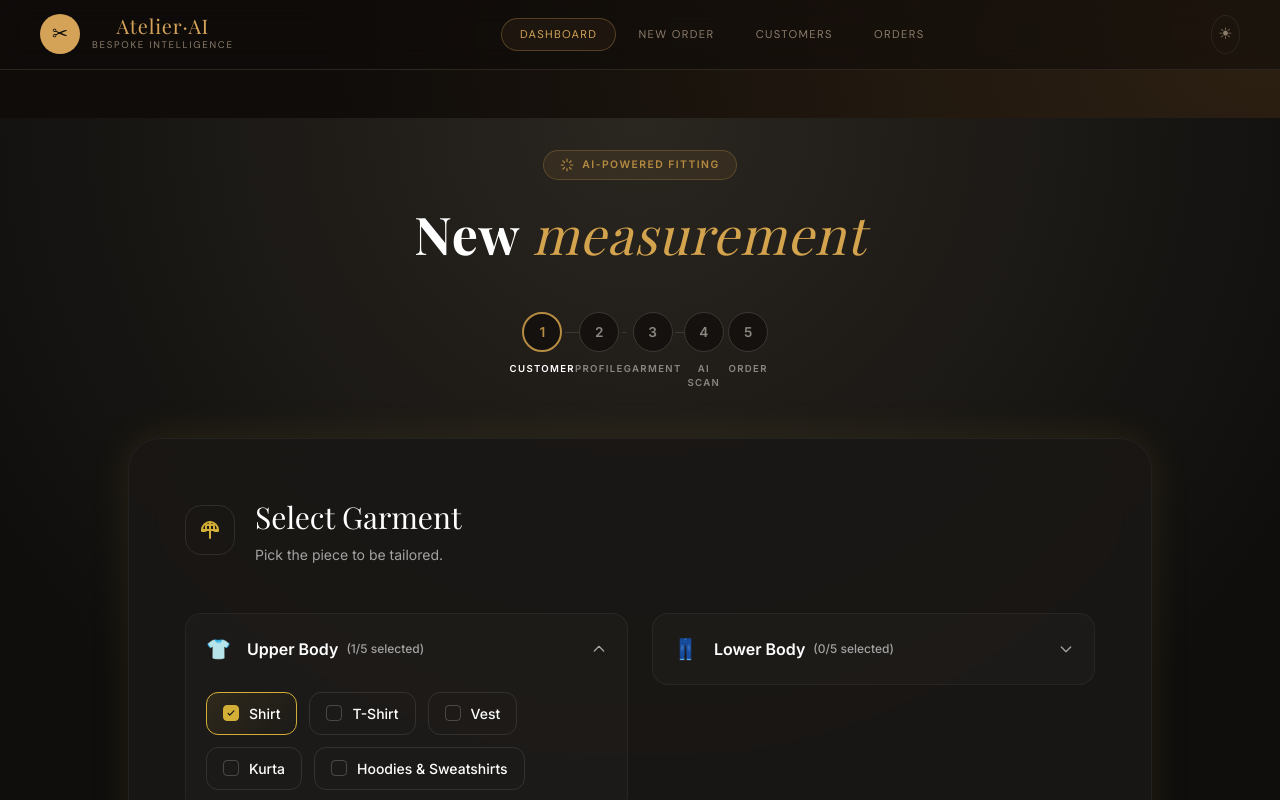
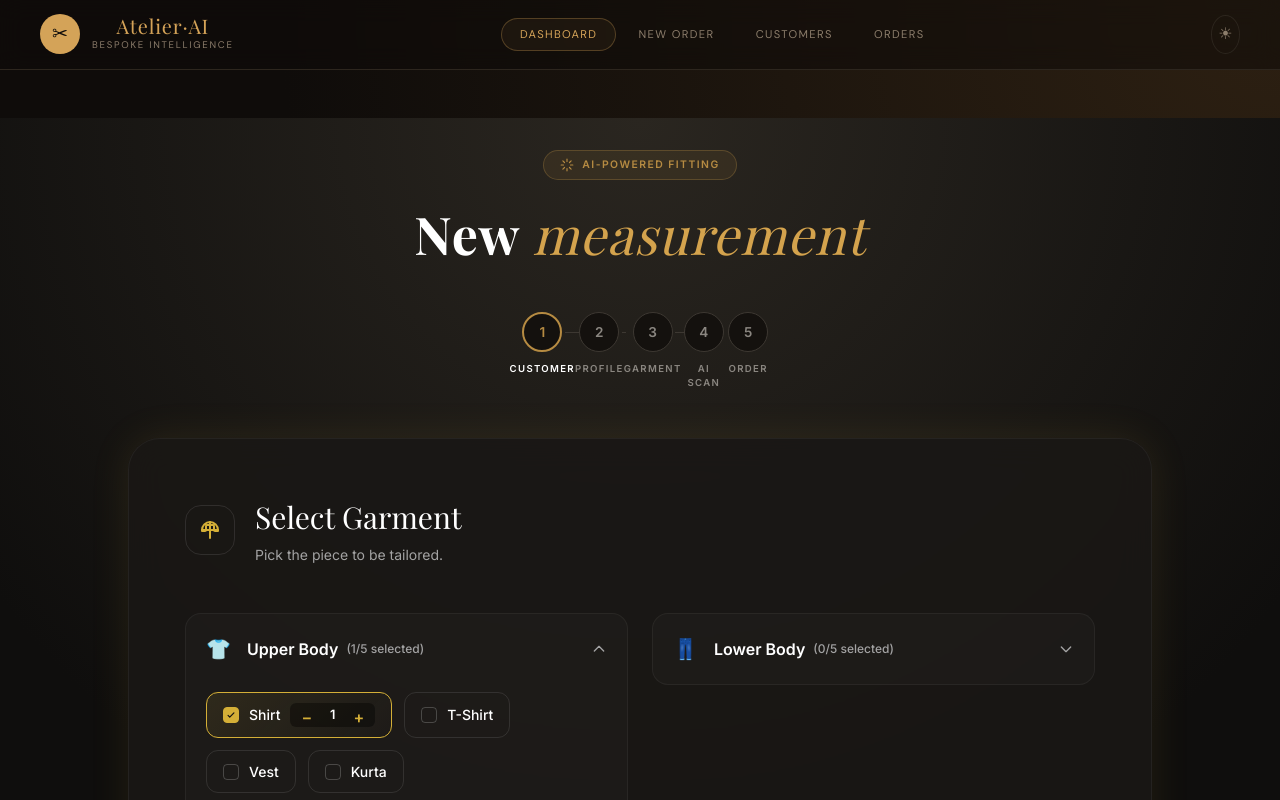
Before and after one commit to ML510/ML510-Al-Based-Body-Measurement-and-Smart-Clothing-Recommendation-System-frontend, a React (Vite) app: page /select-clothing in a window 1280 px wide. Shown: the top 800 px of the page. Built offline with nearby package versions, Linux system fonts and the light colour scheme; a web font is replaced by a local one.

Commit message:
Add UploadButton component and integrate it into AIScan page; update styles for buttons and add quantity control in SelectClothing

```diff
--- /dev/null
+++ b/src/components/Button/UploadButton.jsx
@@ -0,0 +1,51 @@
+import { useState, useRef } from "react";
+
+function UploadButton() {
+  const [selectedImage, setSelectedImage] = useState(null);
+  const fileInputRef = useRef(null);
+
+//   useEffect(() => {
+//     console.log("selectedImage changed:", selectedImage);
+//   }, [selectedImage]);
+
+  const uploadImage = (event) => {
+    const file = event.target.files[0];
+
+    if (file) {
+      setSelectedImage(file);
+
+      console.log("Selected File:", file);
+      console.log("Selected File:", file.name);
+    }
+  };
+
+  return (
+    <div>
+      <button
+        className="ais-enable-btn-two"
+        type="button"
+        onClick={() => fileInputRef.current.click()}
+      >
+        Upload Image
+      </button>
+
+      <input
+        type="file"
+        accept="image/*"
+        ref={fileInputRef}
+        onChange={uploadImage}
+        style={{ display: "none" }}
+      />
+
+      {/* {selectedImage && (
+        <img
+          src={URL.createObjectURL(selectedImage)}
+          alt="Preview"
+          width={200}
+        />
+      )} */}
+    </div>
+  );
+}
+
+export default UploadButton;
--- a/src/pages/AIScan/AIScan.css
+++ b/src/pages/AIScan/AIScan.css
@@ -402,9 +402,9 @@
 }
 
 .ais-enable-btn {
-  background: linear-gradient(135deg, var(--ais-gold) 0%, var(--ais-gold-dark) 100%);
-  color: var(--ais-bg);
-  border: 1px solid rgba(235,179,85,0.5);
+  background: linear-gradient(135deg, #EBB355 0%, #C8922E 100%);
+  color: #0F0E0D;
+  border: 1px solid rgba(235, 179, 85, 0.5);
   border-radius: 9999px;
   padding: 0.7rem 2rem;
   font-size: 0.85rem;
@@ -412,7 +412,7 @@
   font-family: 'DM Sans', sans-serif;
   letter-spacing: 0.04em;
   cursor: pointer;
-  box-shadow: 0 0 20px rgba(235,179,85,0.4);
+  box-shadow: 0 0 20px rgba(235, 179, 85, 0.4);
   transition: box-shadow 0.25s, filter 0.2s;
 }
 
@@ -574,3 +574,24 @@
   opacity: 0.4;
   cursor: not-allowed;
 }
+
+.ais-enable-btn-two {
+  background: linear-gradient(135deg, #EBB355 0%, #C8922E 100%);
+  color: #0F0E0D;
+  border: 1px solid rgba(235, 179, 85, 0.5);
+  border-radius: 9999px;
+  padding: 0.7rem 2rem;
+  font-size: 0.85rem;
+  font-weight: 500;
+  font-family: 'DM Sans', sans-serif;
+  letter-spacing: 0.04em;
+  cursor: pointer;
+  box-shadow: 0 0 20px rgba(235, 179, 85, 0.4);
+  transition: box-shadow 0.25s, filter 0.2s;
+  margin-top: 0.75rem;
+}
+
+.ais-enable-btn-two:hover {
+  filter: brightness(1.1);
+  box-shadow: 0 0 28px rgba(235,179,85,0.6);
+}
--- a/src/pages/AIScan/AIScan.jsx
+++ b/src/pages/AIScan/AIScan.jsx
@@ -3,6 +3,7 @@ import "./AIScan.css";
 import Header from "../../components/Header";
 import HeaderTitel from "../../components/HeaderTitel";
 import SelecterBar from "../../components/SelecterBar";
+import UploadButton from "../../components/Button/UploadButton";
 
 // ── Camera Viewport ───────────────────────────────────
 const CameraViewport = forwardRef(function CameraViewport(
@@ -21,6 +22,7 @@ const CameraViewport = forwardRef(function CameraViewport(
       <div className="ais-corner ais-corner-tr" />
       <div className="ais-corner ais-corner-bl" />
       <div className="ais-corner ais-corner-br" />
+
 
       {stream && (
         <video
@@ -76,6 +78,8 @@ const CameraViewport = forwardRef(function CameraViewport(
           <button className="ais-enable-btn" onClick={onEnable} type="button">
             Enable Camera
           </button>
+
+          <UploadButton />
         </div>
       )}
 
--- a/src/pages/SelectClothing/SelectClothing.css
+++ b/src/pages/SelectClothing/SelectClothing.css
@@ -349,3 +349,43 @@
 .btn-continue:hover  { background: var(--gold-hover); }
 .btn-continue:active { transform: scale(0.97); }
 .btn-continue svg    { width: 1.25rem; height: 1.25rem; }
+
+.chip__qty {
+  display: flex;
+  align-items: center;
+  gap: .5rem;
+
+  margin-left: auto;
+
+  background: rgba(0,0,0,.4);
+  border: 1px solid var(--gold-20);
+
+  border-radius: 6px;
+  padding: .15rem .4rem;
+}
+
+.chip__qty-btn {
+  width: 20px;
+  height: 20px;
+
+  border: none;
+  background: transparent;
+
+  color: var(--gold);
+  font-size: 1rem;
+  font-weight: 700;
+
+  cursor: pointer;
+}
+
+.chip__qty-btn:hover {
+  color: white;
+}
+
+.chip__qty-value {
+  color: white;
+  font-size: .8rem;
+  font-weight: 700;
+  min-width: 16px;
+  text-align: center;
+}
--- a/src/pages/SelectClothing/SelectClothing.jsx
+++ b/src/pages/SelectClothing/SelectClothing.jsx
@@ -62,7 +62,6 @@ const CATEGORIES = [
 
 // ─── Icons ───────────────────────────────────────────────────────────────────
 
-
 const IconCheck = ({ size = 20 }) => (
   <svg fill="none" stroke="currentColor" strokeWidth={3} viewBox="0 0 24 24"
     style={{ width: size, height: size }}>
@@ -98,35 +97,60 @@ const IconGarment = () => (
   </svg>
 );
 
-// ─── Stepper ─────────────────────────────────────────────────────────────────
+// ─── Chip (multi-select + quantity) ──────────────────────────────────────────
 
+function Chip({ garment, qty, onToggle, onIncrement, onDecrement }) {
+  const selected = qty > 0;
 
-
-// ─── Chip ─────────────────────────────────────────────────────────────────────
-
-function Chip({ garment, selected, onSelect }) {
   return (
     <button
       className={`chip${selected ? " chip--selected" : ""}`}
-      onClick={() => onSelect(garment.id)}
+      onClick={() => onToggle(garment.id)}
     >
       <span className={`chip__checkbox${selected ? " chip__checkbox--checked" : ""}`}>
         {selected && <IconCheck size={10} />}
       </span>
       {garment.name}
+
+      {/* ── Quantity Control (only when selected) ── */}
+      {selected && (
+        <span
+          className="chip__qty"
+          onClick={(e) => e.stopPropagation()}
+        >
+          <button
+            className="chip__qty-btn"
+            type="button"
+            onClick={(e) => { e.stopPropagation(); onDecrement(garment.id); }}
+          >
+            −
+          </button>
+          <span className="chip__qty-value">{qty}</span>
+          <button
+            className="chip__qty-btn"
+            type="button"
+            onClick={(e) => { e.stopPropagation(); onIncrement(garment.id); }}
+          >
+            +
+          </button>
+        </span>
+      )}
     </button>
   );
 }
 
-// ─── Accordion Item ───────────────────────────────────────────────────────────
+// ─── Accordion Item (independent open/close per item) ────────────────────────
 
-function AccordionItem({ category, isOpen, onToggle, selectedGarment, onSelect }) {
-  const selectedCount = category.garments.filter(g => g.id === selectedGarment).length;
+function AccordionItem({ category, quantities, onToggle, onIncrement, onDecrement }) {
+  // ✅ Doc 1 behavior: each accordion manages its own open state independently
+  const [open, setOpen] = useState(category.id === "upper");
+
+  const selectedCount = category.garments.filter(g => quantities[g.id] > 0).length;
   const total = category.garments.length;
 
   return (
     <div className="accordion-item">
-      <button className="accordion-trigger" onClick={onToggle}>
+      <button className="accordion-trigger" onClick={() => setOpen(prev => !prev)}>
         <div className="accordion-trigger__left">
           <span className="accordion-emoji">{category.emoji}</span>
           <div className="accordion-trigger__meta">
@@ -136,17 +160,19 @@ function AccordionItem({ category, isOpen, onToggle, selectedGarment, onSelect }
             </span>
           </div>
         </div>
-        <IconChevron open={isOpen} />
+        <IconChevron open={open} />
       </button>
 
-      {isOpen && (
+      {open && (
         <div className="chip-wrap">
           {category.garments.map(g => (
             <Chip
               key={g.id}
               garment={g}
-              selected={selectedGarment === g.id}
-              onSelect={onSelect}
+              qty={quantities[g.id]}
+              onToggle={onToggle}
+              onIncrement={onIncrement}
+              onDecrement={onDecrement}
             />
           ))}
         </div>
@@ -158,10 +184,31 @@ function AccordionItem({ category, isOpen, onToggle, selectedGarment, onSelect }
 // ─── Main Component ───────────────────────────────────────────────────────────
 
 export default function SelectClothing() {
-  const [expanded, setExpanded]             = useState("upper");
-  const [selectedGarment, setSelectedGarment] = useState("shirt");
+  // ✅ Doc 1 behavior: quantities map (multi-select) instead of single selectedGarment string
+  const [quantities, setQuantities] = useState(() => {
+    const init = {};
+    CATEGORIES.forEach(cat => cat.garments.forEach(g => { init[g.id] = 0; }));
+    init["shirt"] = 1; // default pre-selected
+    return init;
+  });
 
-  const toggle = (id) => setExpanded(prev => prev === id ? null : id);
+  const handleToggle = (id) => {
+    setQuantities(prev => ({
+      ...prev,
+      [id]: prev[id] > 0 ? 0 : 1,
+    }));
+  };
+
+  const handleIncrement = (id) => {
+    setQuantities(prev => ({ ...prev, [id]: prev[id] + 1 }));
+  };
+
+  const handleDecrement = (id) => {
+    setQuantities(prev => ({
+      ...prev,
+      [id]: prev[id] > 1 ? prev[id] - 1 : 0,
+    }));
+  };
 
   const navigate = useNavigate();
 
@@ -172,8 +219,6 @@ export default function SelectClothing() {
 
         {/* ── Header ── */}
         <HeaderTitel />
-
-
 
         {/* ── Stepper ── */}
         <SelecterBar />
@@ -198,10 +243,10 @@ export default function SelectClothing() {
               <AccordionItem
                 key={cat.id}
                 category={cat}
-              isOpen={expanded === cat.id}
-              onToggle={() => toggle(cat.id)}
-              selectedGarment={selectedGarment}
-              onSelect={setSelectedGarment}
+                quantities={quantities}
+                onToggle={handleToggle}
+                onIncrement={handleIncrement}
+                onDecrement={handleDecrement}
               />
             ))}
           </div>
@@ -215,7 +260,7 @@ export default function SelectClothing() {
               <IconArrowLeft />
               Back
             </button>
-          <button className="btn-continue" onClick={() => {navigate("/ai-scan")}}>
+            <button className="btn-continue" onClick={() => { navigate("/ai-scan"); }}>
               Continue
               <IconArrowRight />
             </button>
```
Also changed, not shown: src/index.css (line endings or trailing spaces). Lines whose indentation alone changed are shown as unchanged.
